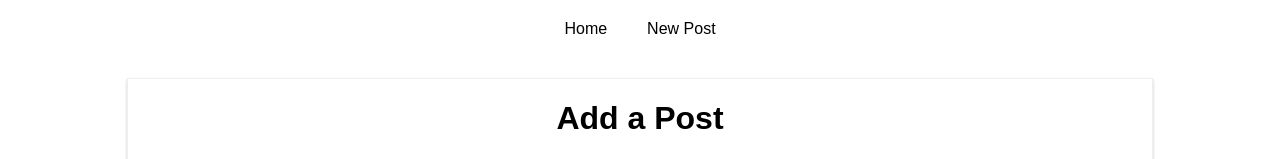
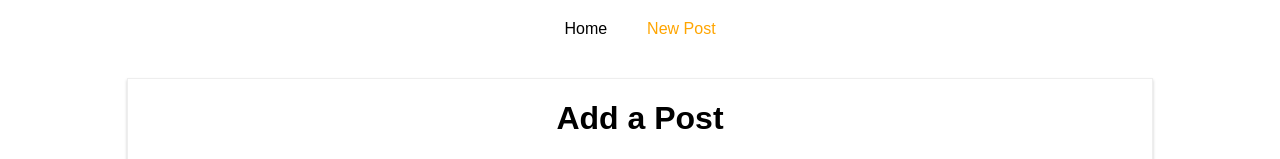
Before and after one commit to jfboismenu/react-course, a React (Create React App) app: page /new-post in a window 1280 px wide. Shown: the top 159 px of the page. Built offline with nearby package versions, Linux system fonts and the light colour scheme.

Commit message:
styling links

```diff
--- a/src/containers/Blog/Blog.css
+++ b/src/containers/Blog/Blog.css
@@ -17,6 +17,7 @@
 }
 
 .Blog a:hover,
-.Blog a:active {
+.Blog a:active,
+.Blog a.active {
     color: orange;
 }
--- a/src/containers/Blog/Blog.js
+++ b/src/containers/Blog/Blog.js
@@ -1,12 +1,11 @@
 import React, { Component } from 'react';
-import { Route, Link } from 'react-router-dom'
+import { Route, NavLink } from 'react-router-dom'
 
 
 import FullPost from '../../containers/FullPost/FullPost';
 import NewPost from '../../containers/NewPost/NewPost';
 import Posts from '../../containers/Posts/Posts';
-
-import './Blog.css';
+import classes from './Blog.css'
 
 class Blog extends Component {
 
@@ -16,8 +15,16 @@ class Blog extends Component {
                 <header>
                     <nav>
                         <ul>
-                            <li><Link to="/">Home</Link></li>
-                            <li><Link to="/new-post">New Post</Link></li>
+                            <li><NavLink
+                                exact
+                                to="/"
+                                // activeClassName="my-active"
+                                // activeStyle={{
+                                //     color: '#fa923f',
+                                //     textDecoration: 'underline'
+                                // }}
+                                >Home</NavLink></li>
+                            <li><NavLink to="/new-post">New Post</NavLink></li>
                         </ul>
                     </nav>
                 </header>
--- a/src/containers/NewPost/NewPost.js
+++ b/src/containers/NewPost/NewPost.js
@@ -8,6 +8,10 @@ class NewPost extends Component {
         title: '',
         content: '',
         author: 'Max'
+    }
+
+    componentDidMount() {
+        console.log(this.props)
     }
 
     postDataHandler = () => {
--- a/src/index.js
+++ b/src/index.js
@@ -7,22 +7,18 @@ import axios from 'axios'
 
 axios.interceptors.request.use(
     (request) => {
-        console.log(request)
         return request
     },
     (error) => {
-        console.log(error)
         return Promise.reject(error)
     }
 )
 
 axios.interceptors.response.use(
     (response) => {
-        console.log(response)
         return response
     },
     (error) => {
-        console.log(error)
         return Promise.reject(error)
     }
 )
```
